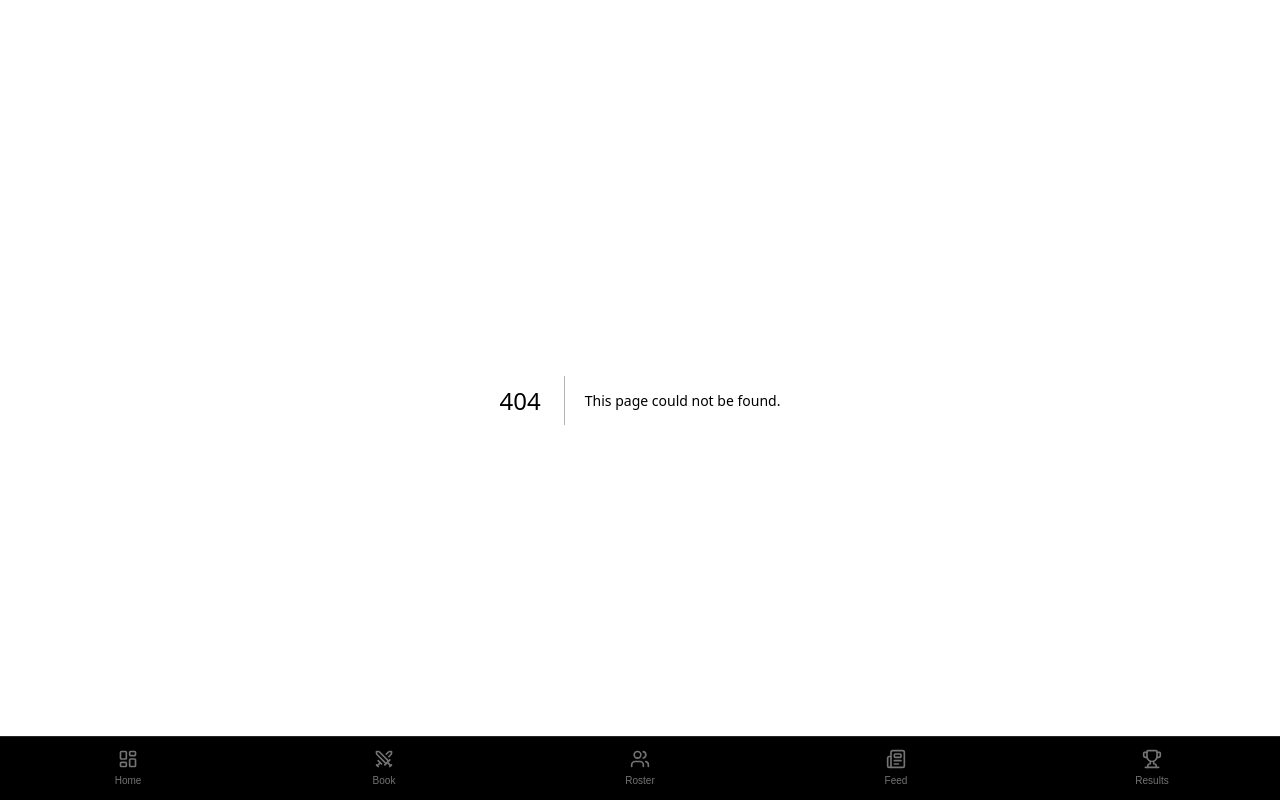
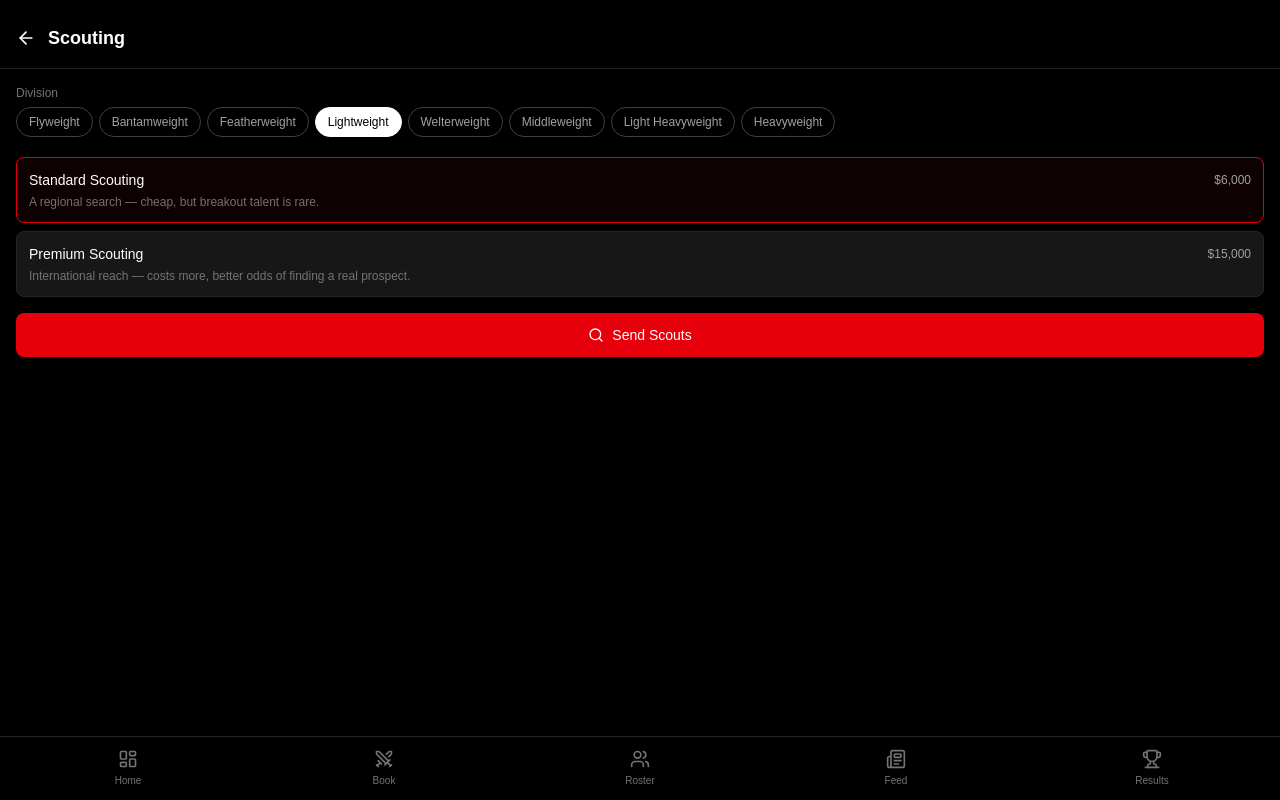
Before and after one commit to primyst/mma-promoter, a Next.js app: page /scouting in a window 1280 px wide. Before the commit this address had no page. Built offline with nearby package versions, Linux system fonts and the light colour scheme.

Commit message:
Create scouting/page.tsx

```diff
--- /dev/null
+++ b/src/app/scouting/page.tsx
@@ -0,0 +1,179 @@
+"use client";
+
+import { useState } from "react";
+import { useRouter } from "next/navigation";
+import { useGameStore } from "@/lib/gameStore";
+import { SCOUT_TIERS, ScoutTier } from "@/lib/scouting";
+import { Fighter, WEIGHT_CLASS_ORDER, WeightClass } from "@/types/game";
+import { ArrowLeft, Search, Sparkles, DollarSign } from "lucide-react";
+
+export default function ScoutingScreen() {
+  const router = useRouter();
+  const promotion = useGameStore((s) => s.promotion);
+  const scoutForTalent = useGameStore((s) => s.scoutForTalent);
+  const signProspect = useGameStore((s) => s.signProspect);
+
+  const [weightClass, setWeightClass] = useState<WeightClass>("Lightweight");
+  const [tier, setTier] = useState<ScoutTier>("standard");
+  const [candidates, setCandidates] = useState<Fighter[] | null>(null);
+  const [error, setError] = useState<string | null>(null);
+  const [signedId, setSignedId] = useState<string | null>(null);
+
+  function handleScout() {
+    const result = scoutForTalent(weightClass, tier);
+    if (!result.success) {
+      setError(result.error ?? "Scouting failed");
+      setCandidates(null);
+      return;
+    }
+    setError(null);
+    setCandidates(result.candidates ?? null);
+    setSignedId(null);
+  }
+
+  function handleSign(candidate: Fighter) {
+    signProspect(candidate);
+    setSignedId(candidate.id);
+  }
+
+  return (
+    <div className="min-h-screen bg-black text-white pb-24">
+      <div className="px-4 pt-6 pb-4 border-b border-neutral-800 flex items-center gap-3">
+        <button onClick={() => router.back()}>
+          <ArrowLeft className="w-5 h-5" />
+        </button>
+        <h1 className="text-lg font-semibold">Scouting</h1>
+      </div>
+
+      <div className="px-4 py-4 space-y-4">
+        {/* Weight class picker */}
+        <div>
+          <p className="text-xs text-neutral-500 mb-1.5">Division</p>
+          <div className="flex gap-1.5 overflow-x-auto pb-1">
+            {WEIGHT_CLASS_ORDER.map((wc) => (
+              <button
+                key={wc}
+                onClick={() => setWeightClass(wc)}
+                className={`px-3 py-1.5 rounded-full text-xs font-medium whitespace-nowrap border shrink-0 ${
+                  weightClass === wc
+                    ? "bg-white text-black border-white"
+                    : "border-neutral-700 text-neutral-400"
+                }`}
+              >
+                {wc}
+              </button>
+            ))}
+          </div>
+        </div>
+
+        {/* Tier picker */}
+        <div className="space-y-2">
+          {(Object.keys(SCOUT_TIERS) as ScoutTier[]).map((t) => {
+            const info = SCOUT_TIERS[t];
+            return (
+              <button
+                key={t}
+                onClick={() => setTier(t)}
+                className={`w-full text-left rounded-lg p-3 border ${
+                  tier === t
+                    ? "border-red-600 bg-red-950/20"
+                    : "border-neutral-800 bg-neutral-900"
+                }`}
+              >
+                <div className="flex items-center justify-between">
+                  <span className="font-medium text-sm">{info.label}</span>
+                  <span className="text-xs text-neutral-400">
+                    ${info.cost.toLocaleString()}
+                  </span>
+                </div>
+                <p className="text-xs text-neutral-500 mt-1">
+                  {info.description}
+                </p>
+              </button>
+            );
+          })}
+        </div>
+
+        <button
+          onClick={handleScout}
+          className="w-full py-3 rounded-lg bg-red-600 font-medium text-sm flex items-center justify-center gap-2"
+        >
+          <Search className="w-4 h-4" /> Send Scouts
+        </button>
+
+        {error && <p className="text-xs text-red-400">{error}</p>}
+
+        {/* Candidates */}
+        {candidates && (
+          <div className="space-y-2 pt-2">
+            <h2 className="text-xs uppercase tracking-wide text-neutral-500">
+              Candidates Found
+            </h2>
+            {candidates.map((candidate) => {
+              const isBreakout = candidate.wins <= 2 && candidate.fanHeat >= 45;
+              const isSigned = signedId === candidate.id;
+              return (
+                <div
+                  key={candidate.id}
+                  className={`rounded-lg p-4 border ${
+                    isBreakout
+                      ? "border-yellow-600 bg-yellow-950/20"
+                      : "border-neutral-800 bg-neutral-900"
+                  }`}
+                >
+                  <div className="flex items-center justify-between mb-1">
+                    <span className="font-semibold text-sm flex items-center gap-1.5">
+                      {candidate.name}
+                      {isBreakout && (
+                        <Sparkles className="w-3.5 h-3.5 text-yellow-500" />
+                      )}
+                    </span>
+                    <span className="text-xs text-neutral-500">
+                      {candidate.wins}-{candidate.losses}-{candidate.draws}
+                    </span>
+                  </div>
+                  {isBreakout && (
+                    <p className="text-[10px] text-yellow-500 mb-2">
+                      Breakout prospect — elite raw tools, unproven record
+                    </p>
+                  )}
+                  <div className="grid grid-cols-4 gap-2 text-center mb-3">
+                    {[
+                      { label: "STR", value: candidate.striking },
+                      { label: "GRP", value: candidate.grappling },
+                      { label: "CDO", value: candidate.cardio },
+                      { label: "CHIN", value: candidate.chin },
+                    ].map((stat) => (
+                      <div key={stat.label}>
+                        <div className="text-[10px] text-neutral-500">
+                          {stat.label}
+                        </div>
+                        <div className="text-xs font-semibold">
+                          {stat.value}
+                        </div>
+                      </div>
+                    ))}
+                  </div>
+                  <div className="flex items-center justify-between text-xs text-neutral-500 mb-2">
+                    <span className="flex items-center gap-1">
+                      <DollarSign className="w-3 h-3" />
+                      {candidate.purse.toLocaleString()}/fight
+                    </span>
+                    <span>{candidate.contractFightsRemaining}-fight deal</span>
+                  </div>
+                  <button
+                    onClick={() => handleSign(candidate)}
+                    disabled={isSigned}
+                    className="w-full py-2 rounded-lg bg-white text-black disabled:bg-neutral-800 disabled:text-neutral-600 text-xs font-medium"
+                  >
+                    {isSigned ? "Signed" : "Sign Fighter"}
+                  </button>
+                </div>
+              );
+            })}
+          </div>
+        )}
+      </div>
+    </div>
+  );
+}
```
